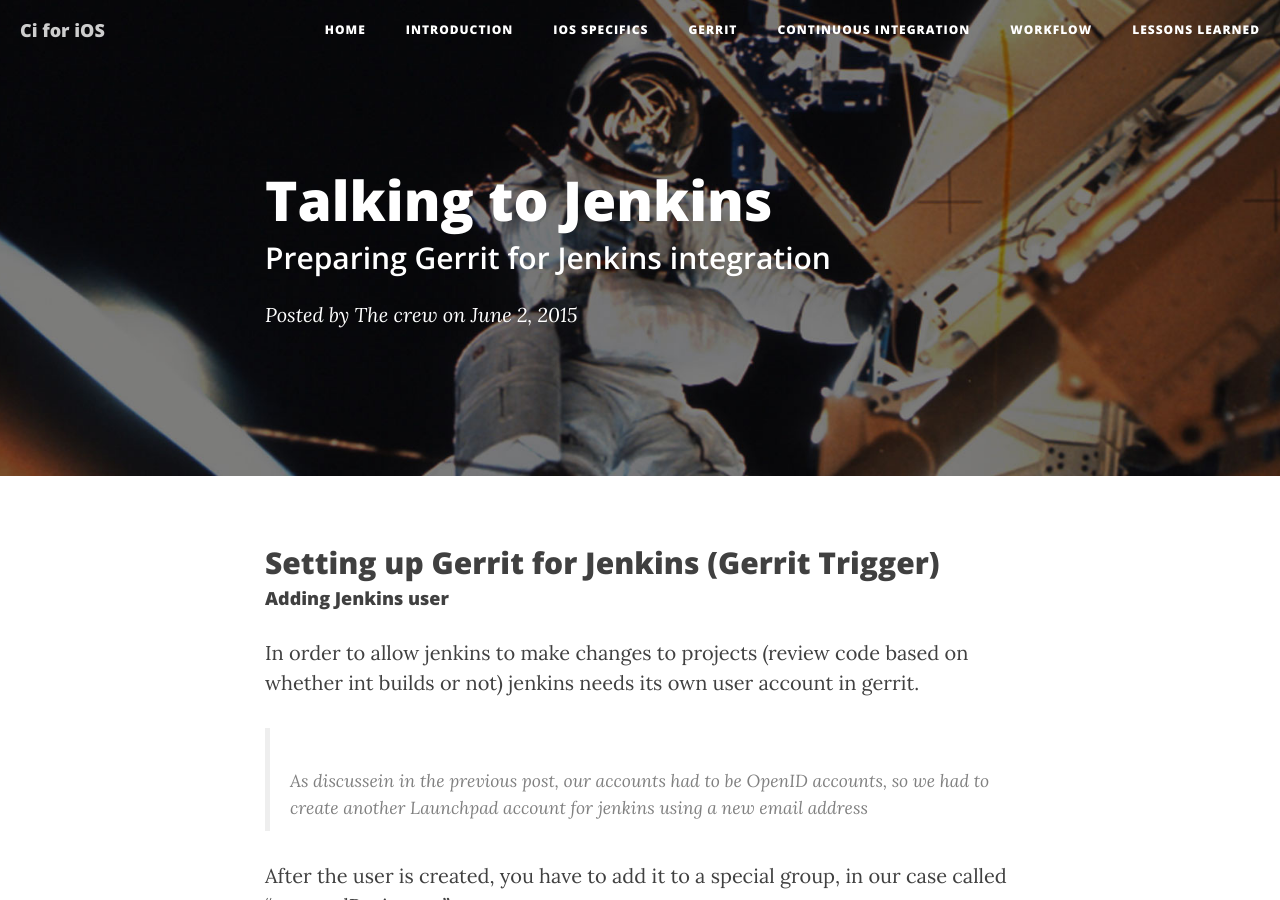
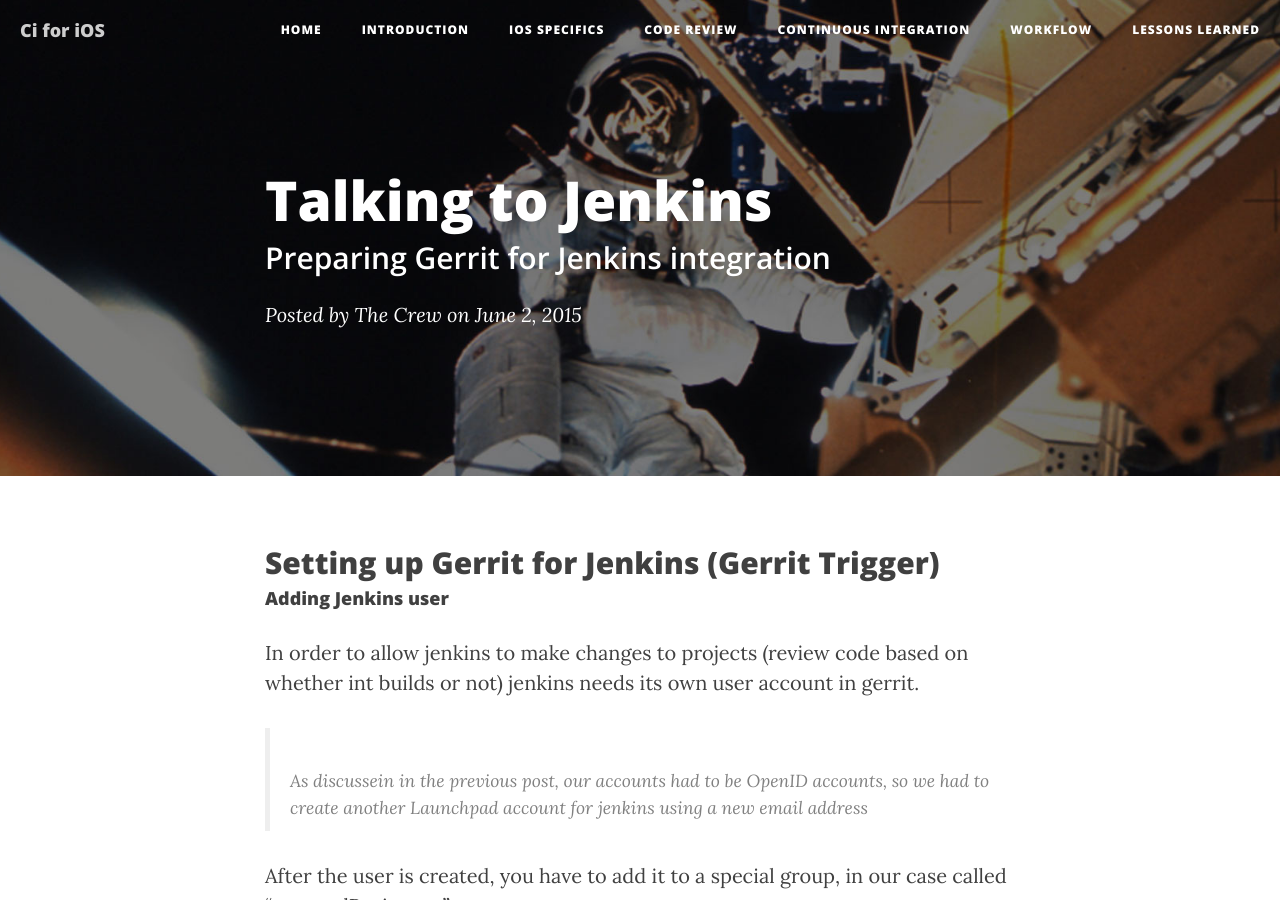
Before and after one commit to ciforios/ciforios.github.io, a Jekyll site: the page built from _posts/2015-06-02-Gerrit-for-jenkins.markdown, in a window 1280 px wide and 900 px high. Built offline with Jekyll 4.4.1, drawn with Linux system fonts in a browser that asks for light colours; nearby versions of some CDN libraries; Markdown is read by kramdown in place of the engine named in the settings.

Commit message:
changed gerrit to code review

```diff
--- a/_posts/2015-05-24-Jenkins.markdown
+++ b/_posts/2015-05-24-Jenkins.markdown
@@ -3,7 +3,7 @@ layout:     post
 title:      "Continuous Integration with Jenkins"
 subtitle:   "How to how to"
 date:       2015-05-25 12:00:00
-author:     "The crew"
+author:     "The Crew"
 header-img: "img/post-bg-06.jpg"
 tags: [continuous-integration]
 ---
--- a/_posts/2015-05-30-Gerrit.markdown
+++ b/_posts/2015-05-30-Gerrit.markdown
@@ -3,9 +3,9 @@ layout:     post
 title:      "Setting up Gerrit"
 subtitle:   "Initial setup"
 date:       2015-05-30 12:35:33
-author:     "The crew"
+author:     "The Crew"
 header-img: "img/post-bg-03.jpg"
-tags: [gerrit]
+tags: [code-review]
 ---
 
 ##Setting up Gerrit
--- a/_posts/2015-06-02-Gerrit-for-jenkins.markdown
+++ b/_posts/2015-06-02-Gerrit-for-jenkins.markdown
@@ -3,9 +3,9 @@ layout:     post
 title:      "Talking to Jenkins"
 subtitle:   "Preparing Gerrit for Jenkins integration"
 date:       2015-06-02 09:12:13
-author:     "The crew"
+author:     "The Crew"
 header-img: "img/post-bg-03.jpg"
-tags: [gerrit, continuous-integration]
+tags: [code-review, continuous-integration]
 ---
 
 ## Setting up Gerrit for Jenkins (Gerrit Trigger)
--- a/_posts/2015-06-02-Workflow_presentation.markdown
+++ b/_posts/2015-06-02-Workflow_presentation.markdown
@@ -3,7 +3,7 @@ layout:     post
 title:      "Workflow Presentation"
 subtitle:   "Presentation of the workflow in our development and delivery stages & more"
 date:       2015-06-02 09:12:13
-author:     "The crew"
+author:     "The Crew"
 tags: [workflow]
 ---
 
```
Also changed, not shown: code-review.html (added, +8 -0 lines), gerrit.html (deleted, +0 -8 lines).
